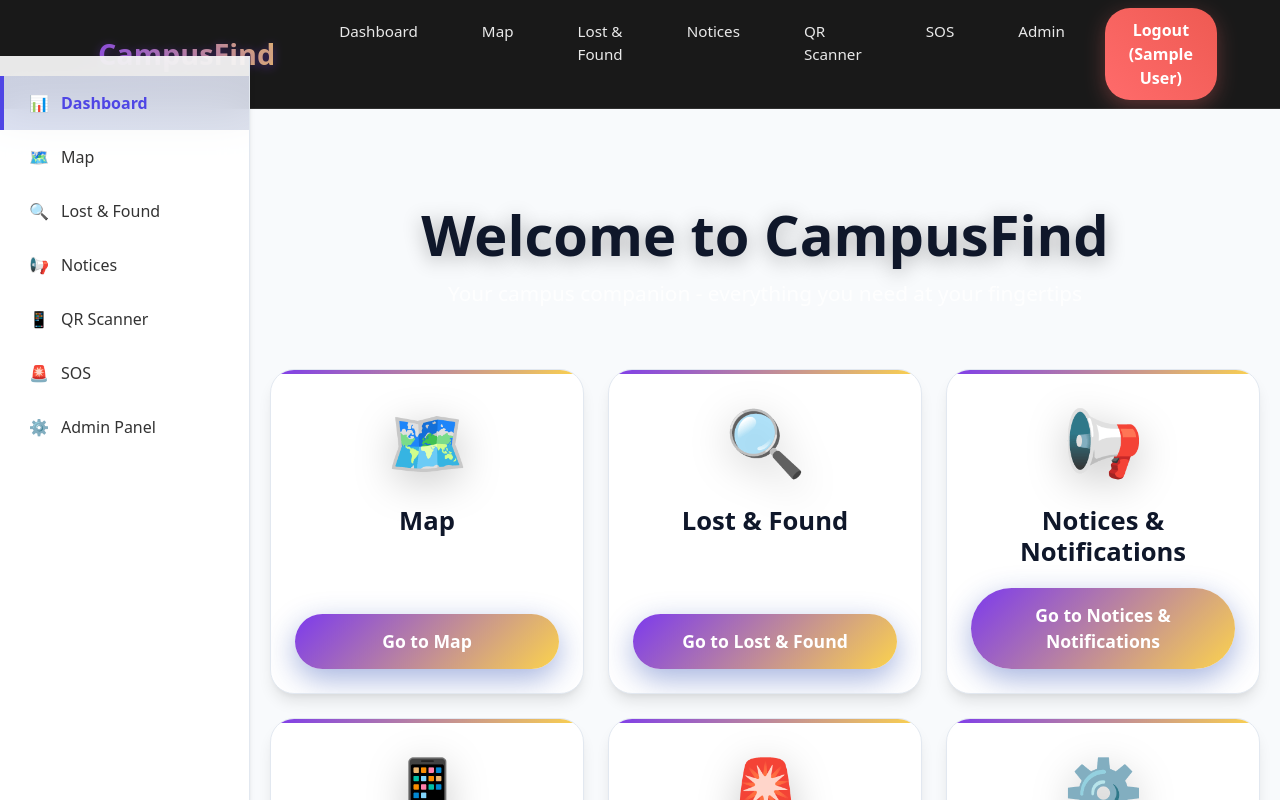
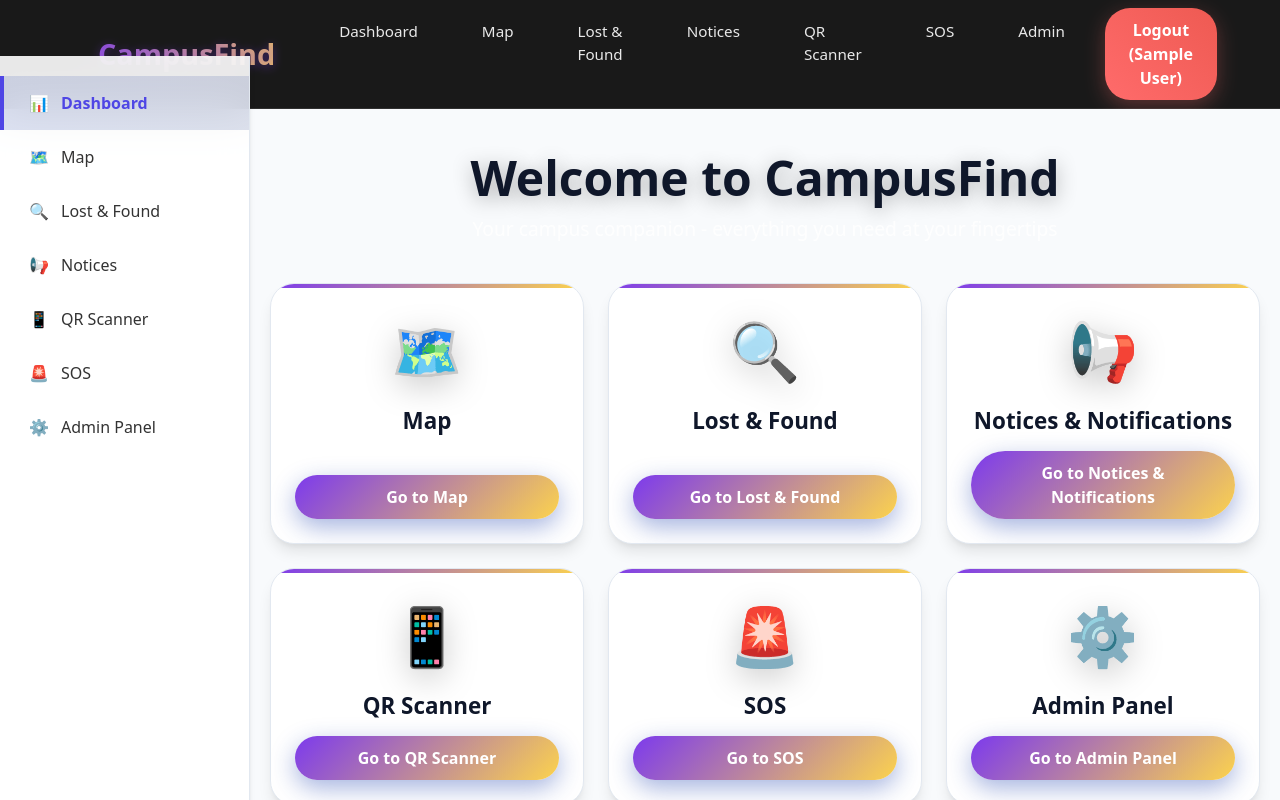
Before and after one commit to Dikshit-singh02/CampusFind, a React (Create React App) app in the folder campusfind-frontend/: page /dashboard in a window 1280 px wide. Shown: the top 800 px of the page. Built offline with nearby package versions, Linux system fonts and the light colour scheme; sample sign-in values are in the browser's storage.

Commit message:
some styling added

```diff
--- a/campusfind-frontend/src/pages/Dashboard.css
+++ b/campusfind-frontend/src/pages/Dashboard.css
@@ -1,10 +1,14 @@
 /* Dashboard Modern Glassmorphism Styles */
 
 .dashboard-root {
-  min-height: 100vh;
+  height: 100vh;
   background: var(--bg-primary);
-  padding: 2rem 0;
+  padding: 0;
+  margin: 0;
   position: relative;
+  display: flex;
+  flex-direction: column;
+  overflow: hidden;
 }
 
 .dashboard-root::before {
@@ -21,7 +25,8 @@
 
 .dashboard-hero {
   text-align: center;
-  padding: 60px 20px;
+  padding: 40px 20px;
+  flex-shrink: 0;
   color: white;
   position: relative;
   z-index: 2;
@@ -29,15 +34,15 @@
 }
 
 .dashboard-hero h1 {
-  font-size: 3.5rem;
+  font-size: clamp(2rem, 5vw, 3rem);
   font-weight: 700;
-  margin-bottom: 10px;
+  margin-bottom: 8px;
   text-shadow: 0 4px 20px rgba(0,0,0,0.3);
   color: var(--text-primary);
 }
 
 .dashboard-hero p {
-  font-size: 1.3rem;
+  font-size: clamp(1rem, 3vw, 1.2rem);
   opacity: 0.9;
   margin-bottom: 0;
 }
@@ -46,8 +51,11 @@
   max-width: 1200px;
   margin: 0 auto;
   padding: 0 20px;
+  flex: 1;
+  display: flex;
   position: relative;
   z-index: 2;
+  overflow: hidden;
 }
 
 .module-card {
@@ -59,11 +67,7 @@
   position: relative;
   height: 100%;
   transform-style: preserve-3d;
-  transition: transform 0.6s;
-}
-
-.module-card:hover .module-card-inner {
-  transform: rotateY(10deg) rotateX(10deg) scale(1.05);
+  transition: transform 0.8s cubic-bezier(0.25, 0.46, 0.45, 0.94);
 }
 
 .card-glass {
@@ -72,7 +76,7 @@
   border-radius: 24px;
   box-shadow: var(--shadow-lg);
   height: 100%;
-  transition: all 0.4s cubic-bezier(0.175, 0.885, 0.32, 1.275);
+  transition: all 0.6s cubic-bezier(0.25, 0.46, 0.45, 0.94);
   overflow: hidden;
   position: relative;
 }
@@ -85,6 +89,7 @@
   right: 0;
   height: 4px;
   background: var(--primary-gradient);
+  transition: all 0.6s ease;
 }
 
 .card-glass:hover {
@@ -96,12 +101,16 @@
   background: rgba(255, 255, 255, 0.25);
 }
 
+.card-glass:hover .module-card-inner {
+  transform: rotateY(8deg) rotateX(8deg) scale(1.03);
+}
+
 .icon-pulse {
-  font-size: 4rem !important;
+  font-size: clamp(2.5rem, 8vw, 3.5rem) !important;
   display: block;
-  margin-bottom: 20px;
+  margin-bottom: 12px;
   animation: iconPulse 2s infinite;
-  filter: drop-shadow(0 10px 20px rgba(0,0,0,0.2));
+  filter: drop-shadow(0 8px 16px rgba(0,0,0,0.2));
 }
 
 @keyframes iconPulse {
@@ -110,24 +119,24 @@
 }
 
 .card-title-dashboard {
-  font-size: 1.6rem;
+  font-size: clamp(1.1rem, 3vw, 1.4rem);
   font-weight: 600;
   color: var(--text-primary);
-  margin-bottom: 20px;
+  margin-bottom: 16px;
 }
 
 .gradient-btn {
   background: var(--primary-gradient);
   border: none;
   border-radius: 50px;
-  padding: 14px 30px;
+  padding: 10px 24px;
   font-weight: 600;
-  font-size: 1.1rem;
+  font-size: clamp(0.9rem, 2.5vw, 1rem);
   color: white;
   text-decoration: none;
   display: inline-block;
-  transition: all 0.3s ease;
-  box-shadow: 0 10px 30px rgba(30, 64, 175, 0.4);
+  transition: all 0.5s cubic-bezier(0.25, 0.46, 0.45, 0.94);
+  box-shadow: 0 8px 24px rgba(30, 64, 175, 0.4);
   position: relative;
   overflow: hidden;
 }
```
